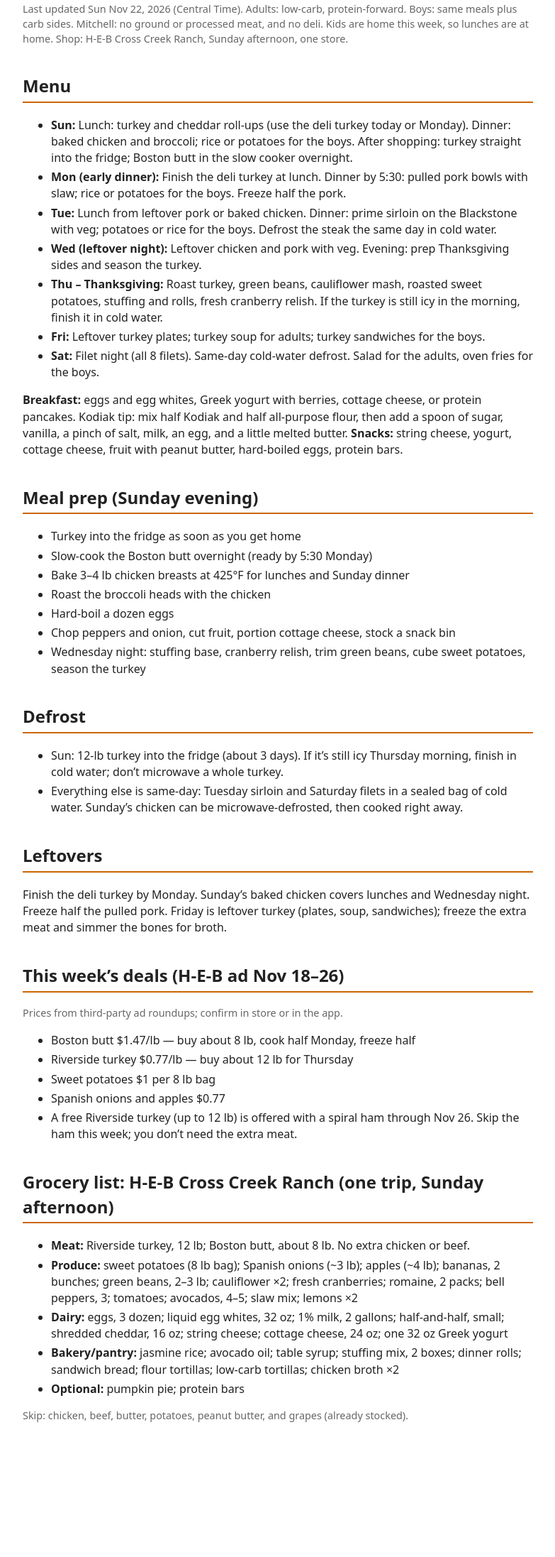
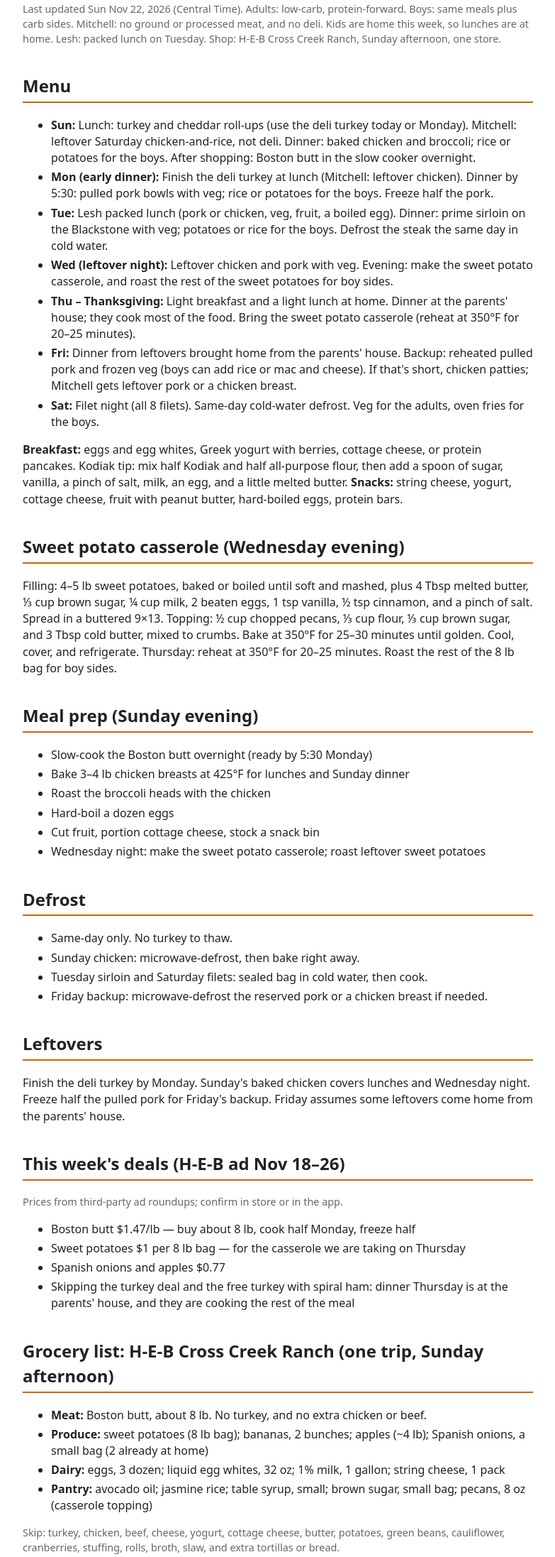
Before and after one commit to leshric/richardson-kitchen, a plain HTML site: page index.html in a window 1280 px wide. Shown: the part 80-2273 px from the top of the page at 71% size, without its empty margins (248-1031 px from the left). Before the commit the page ends 2115 px from the top, so only its background shows below. Drawn offline with Linux system fonts and the light colour scheme.

Commit message:
Week of Nov 22-28: Thanksgiving at parents, sweet potato casserole

```diff
--- a/index.html
+++ b/index.html
@@ -1,42 +1,74 @@
-<!doctype html><html lang="en"><head><meta charset="utf-8"><meta name="viewport" content="width=device-width,initial-scale=1"><meta name="robots" content="noindex"><title>Richardson Kitchen: Nov 22–28</title>
-<style>body{font-family:system-ui,sans-serif;max-width:720px;margin:0 auto;padding:16px;line-height:1.45;color:#222}h1{font-size:1.5rem}h2{border-bottom:2px solid #c60;padding-bottom:4px;margin-top:1.6em}li{margin:4px 0}.n{color:#666;font-size:.9rem}</style></head><body>
+<!doctype html>
+<html lang="en">
+<head>
+<meta charset="utf-8">
+<meta name="viewport" content="width=device-width,initial-scale=1">
+<meta name="robots" content="noindex">
+<title>Richardson Kitchen: Nov 22–28</title>
+<style>
+body{font-family:system-ui,sans-serif;max-width:720px;margin:0 auto;padding:16px;line-height:1.45;color:#222}
+h1{font-size:1.5rem}
+h2{border-bottom:2px solid #c60;padding-bottom:4px;margin-top:1.6em}
+li{margin:4px 0}
+.n{color:#666;font-size:.9rem}
+</style>
+</head>
+<body>
 <h1>Richardson Kitchen: Week of Nov 22–28, 2026</h1>
-<p class="n">Last updated Sun Nov 22, 2026 (Central Time). Adults: low-carb, protein-forward. Boys: same meals plus carb sides. Mitchell: no ground or processed meat, and no deli. Kids are home this week, so lunches are at home. Shop: H-E-B Cross Creek Ranch, Sunday afternoon, one store.</p>
-<h2>Menu</h2><ul>
-<li><b>Sun:</b> Lunch: turkey and cheddar roll-ups (use the deli turkey today or Monday). Dinner: baked chicken and broccoli; rice or potatoes for the boys. After shopping: turkey straight into the fridge; Boston butt in the slow cooker overnight.</li>
-<li><b>Mon (early dinner):</b> Finish the deli turkey at lunch. Dinner by 5:30: pulled pork bowls with slaw; rice or potatoes for the boys. Freeze half the pork.</li>
-<li><b>Tue:</b> Lunch from leftover pork or baked chicken. Dinner: prime sirloin on the Blackstone with veg; potatoes or rice for the boys. Defrost the steak the same day in cold water.</li>
-<li><b>Wed (leftover night):</b> Leftover chicken and pork with veg. Evening: prep Thanksgiving sides and season the turkey.</li>
-<li><b>Thu – Thanksgiving:</b> Roast turkey, green beans, cauliflower mash, roasted sweet potatoes, stuffing and rolls, fresh cranberry relish. If the turkey is still icy in the morning, finish it in cold water.</li>
-<li><b>Fri:</b> Leftover turkey plates; turkey soup for adults; turkey sandwiches for the boys.</li>
-<li><b>Sat:</b> Filet night (all 8 filets). Same-day cold-water defrost. Salad for the adults, oven fries for the boys.</li></ul>
+<p class="n">Last updated Sun Nov 22, 2026 (Central Time). Adults: low-carb, protein-forward. Boys: same meals plus carb sides. Mitchell: no ground or processed meat, and no deli. Kids are home this week, so lunches are at home. Lesh: packed lunch on Tuesday. Shop: H-E-B Cross Creek Ranch, Sunday afternoon, one store.</p>
+
+<h2>Menu</h2>
+<ul>
+<li><b>Sun:</b> Lunch: turkey and cheddar roll-ups (use the deli turkey today or Monday). Mitchell: leftover Saturday chicken-and-rice, not deli. Dinner: baked chicken and broccoli; rice or potatoes for the boys. After shopping: Boston butt in the slow cooker overnight.</li>
+<li><b>Mon (early dinner):</b> Finish the deli turkey at lunch (Mitchell: leftover chicken). Dinner by 5:30: pulled pork bowls with veg; rice or potatoes for the boys. Freeze half the pork.</li>
+<li><b>Tue:</b> Lesh packed lunch (pork or chicken, veg, fruit, a boiled egg). Dinner: prime sirloin on the Blackstone with veg; potatoes or rice for the boys. Defrost the steak the same day in cold water.</li>
+<li><b>Wed (leftover night):</b> Leftover chicken and pork with veg. Evening: make the sweet potato casserole, and roast the rest of the sweet potatoes for boy sides.</li>
+<li><b>Thu – Thanksgiving:</b> Light breakfast and a light lunch at home. Dinner at the parents' house; they cook most of the food. Bring the sweet potato casserole (reheat at 350°F for 20–25 minutes).</li>
+<li><b>Fri:</b> Dinner from leftovers brought home from the parents' house. Backup: reheated pulled pork and frozen veg (boys can add rice or mac and cheese). If that's short, chicken patties; Mitchell gets leftover pork or a chicken breast.</li>
+<li><b>Sat:</b> Filet night (all 8 filets). Same-day cold-water defrost. Veg for the adults, oven fries for the boys.</li>
+</ul>
 <p><b>Breakfast:</b> eggs and egg whites, Greek yogurt with berries, cottage cheese, or protein pancakes. Kodiak tip: mix half Kodiak and half all-purpose flour, then add a spoon of sugar, vanilla, a pinch of salt, milk, an egg, and a little melted butter. <b>Snacks:</b> string cheese, yogurt, cottage cheese, fruit with peanut butter, hard-boiled eggs, protein bars.</p>
-<h2>Meal prep (Sunday evening)</h2><ul>
-<li>Turkey into the fridge as soon as you get home</li>
+
+<h2>Sweet potato casserole (Wednesday evening)</h2>
+<p>Filling: 4–5 lb sweet potatoes, baked or boiled until soft and mashed, plus 4 Tbsp melted butter, ⅓ cup brown sugar, ¼ cup milk, 2 beaten eggs, 1 tsp vanilla, ½ tsp cinnamon, and a pinch of salt. Spread in a buttered 9×13. Topping: ½ cup chopped pecans, ⅓ cup flour, ⅓ cup brown sugar, and 3 Tbsp cold butter, mixed to crumbs. Bake at 350°F for 25–30 minutes until golden. Cool, cover, and refrigerate. Thursday: reheat at 350°F for 20–25 minutes. Roast the rest of the 8 lb bag for boy sides.</p>
+
+<h2>Meal prep (Sunday evening)</h2>
+<ul>
 <li>Slow-cook the Boston butt overnight (ready by 5:30 Monday)</li>
 <li>Bake 3–4 lb chicken breasts at 425°F for lunches and Sunday dinner</li>
 <li>Roast the broccoli heads with the chicken</li>
 <li>Hard-boil a dozen eggs</li>
-<li>Chop peppers and onion, cut fruit, portion cottage cheese, stock a snack bin</li>
-<li>Wednesday night: stuffing base, cranberry relish, trim green beans, cube sweet potatoes, season the turkey</li></ul>
-<h2>Defrost</h2><ul>
-<li>Sun: 12-lb turkey into the fridge (about 3 days). If it’s still icy Thursday morning, finish in cold water; don’t microwave a whole turkey.</li>
-<li>Everything else is same-day: Tuesday sirloin and Saturday filets in a sealed bag of cold water. Sunday’s chicken can be microwave-defrosted, then cooked right away.</li></ul>
-<h2>Leftovers</h2><p>Finish the deli turkey by Monday. Sunday’s baked chicken covers lunches and Wednesday night. Freeze half the pulled pork. Friday is leftover turkey (plates, soup, sandwiches); freeze the extra meat and simmer the bones for broth.</p>
-<h2>This week’s deals (H-E-B ad Nov 18–26)</h2>
+<li>Cut fruit, portion cottage cheese, stock a snack bin</li>
+<li>Wednesday night: make the sweet potato casserole; roast leftover sweet potatoes</li>
+</ul>
+
+<h2>Defrost</h2>
+<ul>
+<li>Same-day only. No turkey to thaw.</li>
+<li>Sunday chicken: microwave-defrost, then bake right away.</li>
+<li>Tuesday sirloin and Saturday filets: sealed bag in cold water, then cook.</li>
+<li>Friday backup: microwave-defrost the reserved pork or a chicken breast if needed.</li>
+</ul>
+
+<h2>Leftovers</h2>
+<p>Finish the deli turkey by Monday. Sunday's baked chicken covers lunches and Wednesday night. Freeze half the pulled pork for Friday's backup. Friday assumes some leftovers come home from the parents' house.</p>
+
+<h2>This week's deals (H-E-B ad Nov 18–26)</h2>
 <p class="n">Prices from third-party ad roundups; confirm in store or in the app.</p>
 <ul>
 <li>Boston butt $1.47/lb — buy about 8 lb, cook half Monday, freeze half</li>
-<li>Riverside turkey $0.77/lb — buy about 12 lb for Thursday</li>
-<li>Sweet potatoes $1 per 8 lb bag</li>
+<li>Sweet potatoes $1 per 8 lb bag — for the casserole we are taking on Thursday</li>
 <li>Spanish onions and apples $0.77</li>
-<li>A free Riverside turkey (up to 12 lb) is offered with a spiral ham through Nov 26. Skip the ham this week; you don’t need the extra meat.</li></ul>
+<li>Skipping the turkey deal and the free turkey with spiral ham: dinner Thursday is at the parents' house, and they are cooking the rest of the meal</li>
+</ul>
+
 <h2>Grocery list: H-E-B Cross Creek Ranch (one trip, Sunday afternoon)</h2>
 <ul>
-<li><b>Meat:</b> Riverside turkey, 12 lb; Boston butt, about 8 lb. No extra chicken or beef.</li>
-<li><b>Produce:</b> sweet potatoes (8 lb bag); Spanish onions (~3 lb); apples (~4 lb); bananas, 2 bunches; green beans, 2–3 lb; cauliflower ×2; fresh cranberries; romaine, 2 packs; bell peppers, 3; tomatoes; avocados, 4–5; slaw mix; lemons ×2</li>
-<li><b>Dairy:</b> eggs, 3 dozen; liquid egg whites, 32 oz; 1% milk, 2 gallons; half-and-half, small; shredded cheddar, 16 oz; string cheese; cottage cheese, 24 oz; one 32 oz Greek yogurt</li>
-<li><b>Bakery/pantry:</b> jasmine rice; avocado oil; table syrup; stuffing mix, 2 boxes; dinner rolls; sandwich bread; flour tortillas; low-carb tortillas; chicken broth ×2</li>
-<li><b>Optional:</b> pumpkin pie; protein bars</li></ul>
-<p class="n">Skip: chicken, beef, butter, potatoes, peanut butter, and grapes (already stocked).</p>
-</body></html>
+<li><b>Meat:</b> Boston butt, about 8 lb. No turkey, and no extra chicken or beef.</li>
+<li><b>Produce:</b> sweet potatoes (8 lb bag); bananas, 2 bunches; apples (~4 lb); Spanish onions, a small bag (2 already at home)</li>
+<li><b>Dairy:</b> eggs, 3 dozen; liquid egg whites, 32 oz; 1% milk, 1 gallon; string cheese, 1 pack</li>
+<li><b>Pantry:</b> avocado oil; jasmine rice; table syrup, small; brown sugar, small bag; pecans, 8 oz (casserole topping)</li>
+</ul>
+<p class="n">Skip: turkey, chicken, beef, cheese, yogurt, cottage cheese, butter, potatoes, green beans, cauliflower, cranberries, stuffing, rolls, broth, slaw, and extra tortillas or bread.</p>
+</body>
+</html>
```
